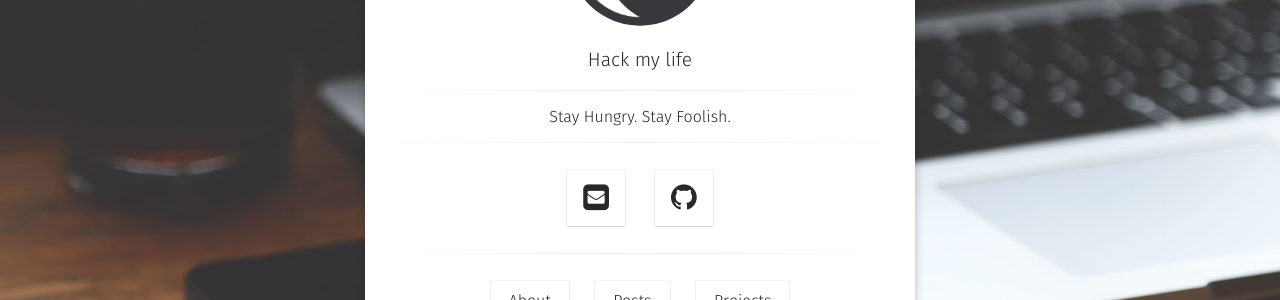
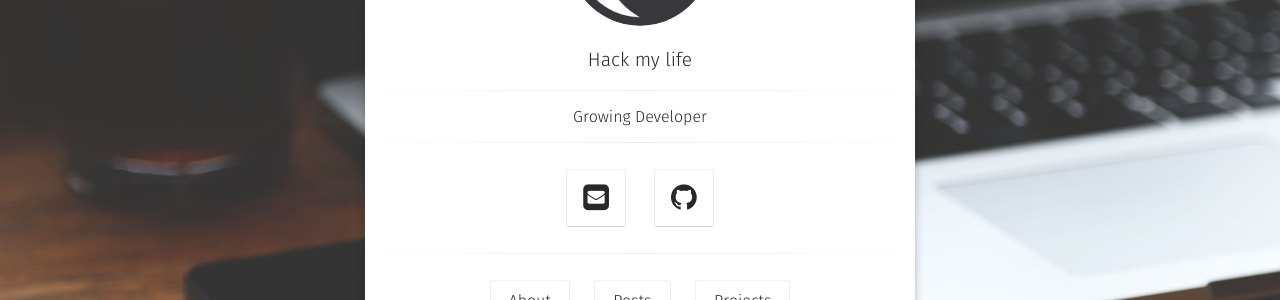
Before and after one commit to sjsjsj1246/sjsjsj1246.github.io, a Jekyll site: the page built from index.html, in a window 1280 px wide. Shown: the part 350-650 px from the top of the page. Built offline with Jekyll 4.4.1, drawn with Linux system fonts in a browser that asks for light colours; some web fonts are replaced.

Commit message:
UPDATE config

```diff
--- a/_config.yml
+++ b/_config.yml
@@ -1,7 +1,10 @@
 # Site
 title:              Hack my life
-bio:                'Stay Hungry. Stay Foolish.'
-description:        "."
+bio:                'Growing Developer'
+description:        "
+ - Seoul Univ. of Science and Technology
+ - South Korea
+ - sjsjsj1246@gmail.com"
 reading_time:       true
 words_per_minute:   200
 logo:               'assets/img/logo.png'
```
